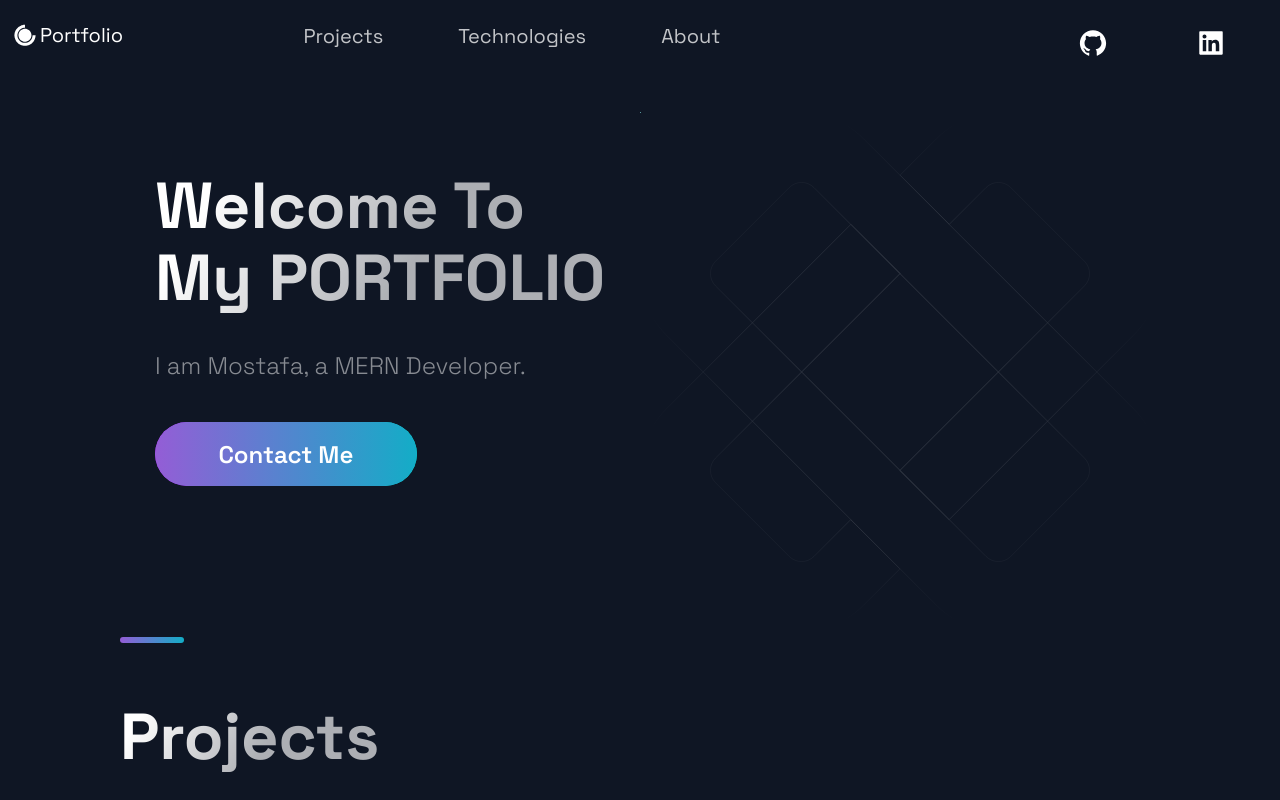
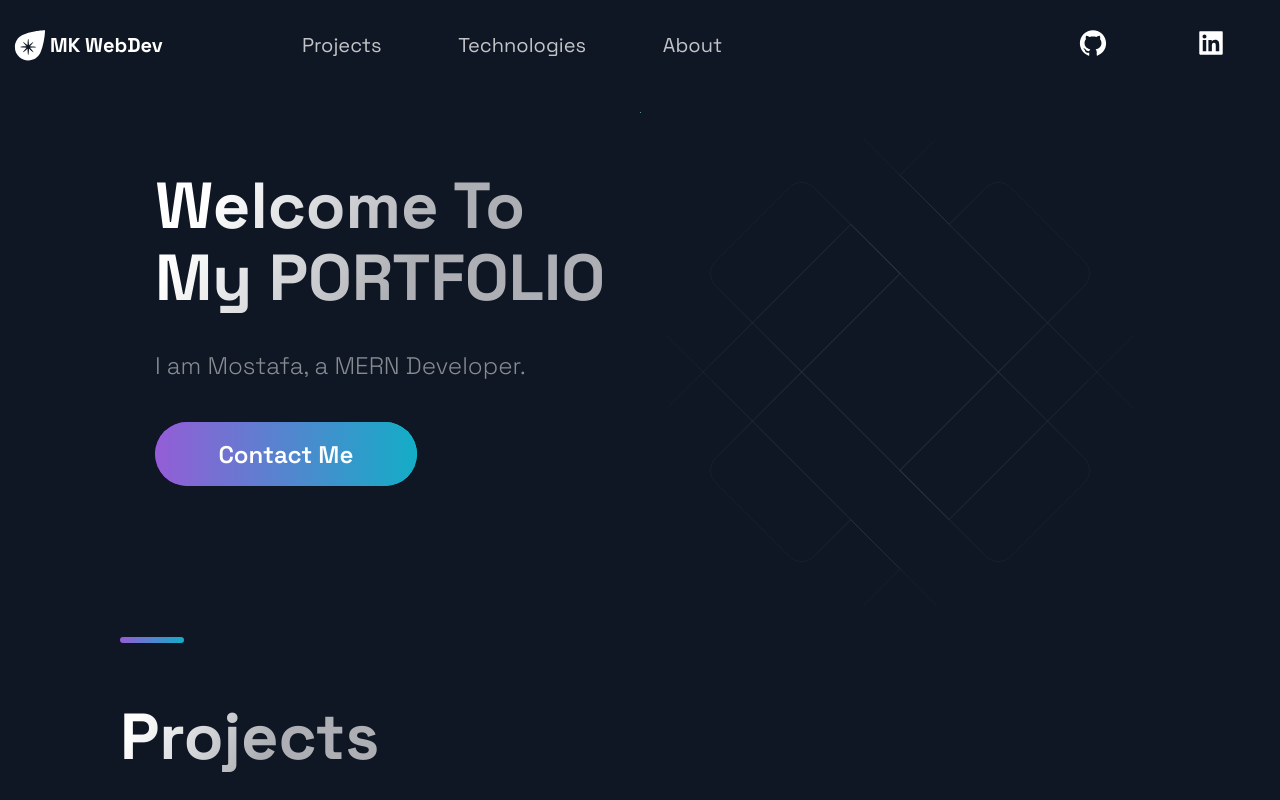
Before and after one commit to mostafakamal22/nextjs-portfolio, a Next.js app: page / in a window 1280 px wide. Shown: the top 800 px of the page. Built offline with nearby package versions, Linux system fonts and the light colour scheme.

Commit message:
update header section with new info, add title to _app component

```diff
--- a/src/components/Header/Header.js
+++ b/src/components/Header/Header.js
@@ -1,7 +1,7 @@
 import Link from "next/link";
 import React from "react";
 import { AiFillGithub, AiFillLinkedin } from "react-icons/ai";
-import { DiCssdeck } from "react-icons/di";
+import { DiCompass } from "react-icons/di";
 
 import {
   Container,
@@ -11,22 +11,16 @@ import {
   Div3,
   NavLink,
   SocialIcons,
+  LogoLink,
 } from "./HeaderStyles";
 
 const Header = () => (
   <Container>
     <Div1>
       <Link href="/">
-        <a
-          style={{
-            display: "flex",
-            alignItems: "center",
-            color: "white",
-            marginBottom: "20px",
-          }}
-        >
-          <DiCssdeck size="3rem" /> <LogoText>Portfolio</LogoText>
-        </a>
+        <LogoLink href="/">
+          <DiCompass size={40} /> <LogoText>MK WebDev</LogoText>
+        </LogoLink>
       </Link>
     </Div1>
 
@@ -49,12 +43,15 @@ const Header = () => (
     </Div2>
 
     <Div3>
-      <SocialIcons href="https://github.com/mostafakamal22">
-        <AiFillGithub size="3rem" />
+      <SocialIcons href="https://github.com/mostafakamal22" target="_blank">
+        <AiFillGithub size={30} />
       </SocialIcons>
 
-      <SocialIcons href="https://linkedin.com/in/mostafakamal22/">
-        <AiFillLinkedin size="3rem" />
+      <SocialIcons
+        href="https://linkedin.com/in/mostafakamal22/"
+        target="_blank"
+      >
+        <AiFillLinkedin size={30} />
       </SocialIcons>
     </Div3>
   </Container>
--- a/src/components/Header/HeaderStyles.js
+++ b/src/components/Header/HeaderStyles.js
@@ -1,4 +1,3 @@
-import { IoIosArrowDropdown } from "react-icons/io";
 import styled from "styled-components";
 
 export const Container = styled.div`
@@ -18,15 +17,24 @@ export const Container = styled.div`
   }
 `;
 
+export const LogoLink = styled.a`
+  display: flex;
+  justify-content: center;
+  align-items: center;
+  color: #fff;
+`;
+
 export const LogoText = styled.span`
   font-size: 2rem;
+  font-weight: bold;
 `;
 
 export const Div1 = styled.div`
   grid-area: 1 / 1 / 2 / 2;
   display: flex;
   flex-direction: row;
-  align-content: center;
+  justify-content: start;
+  align-items: center;
   @media ${(props) => props.theme.breakpoints.sm} {
     grid-area: 1 / 1 / 2 / 3;
   }
@@ -34,7 +42,9 @@ export const Div1 = styled.div`
 export const Div2 = styled.div`
   grid-area: 1 / 2 / 2 / 4;
   display: flex;
+  align-items: center;
   justify-content: space-around;
+  gap: 5px;
   @media ${(props) => props.theme.breakpoints.sm} {
     grid-area: 2 / 2 / 3 / 5;
   }
@@ -52,6 +62,8 @@ export const Div3 = styled.div`
 
 // Navigation Links
 export const NavLink = styled.a`
+  display: inline-block;
+  position: relative;
   font-size: 2rem;
   line-height: 32px;
   color: rgba(255, 255, 255, 0.75);
@@ -61,54 +73,26 @@ export const NavLink = styled.a`
     opacity: 1;
     cursor: pointer;
   }
-  @media ${(props) => props.theme.breakpoints.sm} {
-    padding: 0.5rem;
+  &::after {
+    content: "";
+    position: absolute;
+    bottom: -4px;
+    left: 0;
+    display: block;
+    visibility: hidden;
+    width: 0%;
+    height: 3px;
+    background-color: #fff;
+    transition: all 0.5s ease-in-out;
   }
-`;
 
-/// DropDown Contact
-export const ContactDropDown = styled.button`
-  border: none;
-  display: flex;
-  position: relative;
-  background: none;
-  font-size: 1.7rem;
-
-  line-height: 32px;
-  color: rgba(255, 255, 255, 0.75);
-  cursor: pointer;
-  transition: 0.3s ease;
-
-  &:focus {
-    outline: none;
-  }
-  &:hover {
-    color: #fff;
+  &:hover::after {
+    visibility: visible;
+    width: 100%;
   }
 
   @media ${(props) => props.theme.breakpoints.sm} {
-    padding: 0.4rem 0;
-  }
-  @media ${(props) => props.theme.breakpoints.md} {
-    padding: 0;
-  }
-`;
-
-export const NavProductsIcon = styled(IoIosArrowDropdown)`
-  margin-left: 8px;
-  display: flex;
-  align-self: center;
-  transition: 0.3s ease;
-  opacity: ${({ isOpen }) => (isOpen ? "1" : ".75")};
-  transform: ${({ isOpen }) => (isOpen ? "scaleY(-1)" : "scaleY(1)")};
-
-  &:hover {
-    opacity: 1;
-  }
-
-  @media ${(props) => props.theme.breakpoints.sm} {
-    margin: 2px 0 0 2px;
-    width: 15px;
+    padding: 0.5rem;
   }
 `;
 
--- a/src/pages/_app.js
+++ b/src/pages/_app.js
@@ -1,8 +1,12 @@
-import Theme from '../styles/theme';
+import Head from "next/head";
+import Theme from "../styles/theme";
 
 export default function App({ Component, pageProps }) {
   return (
     <>
+      <Head>
+        <title>MK WebDev || Everything You Need!</title>
+      </Head>
       <Theme>
         <Component {...pageProps} />
       </Theme>
```
Also changed, not shown: src/components/NavDropDown/NavDropDown.js (deleted, +0 -76 lines), src/components/NavDropDown/index.js (deleted, +0 -13 lines), src/pages/_document.js (+13 -10 lines), public/favicon.png (added), 1 other file (tests, documents, lock files or other folders).
